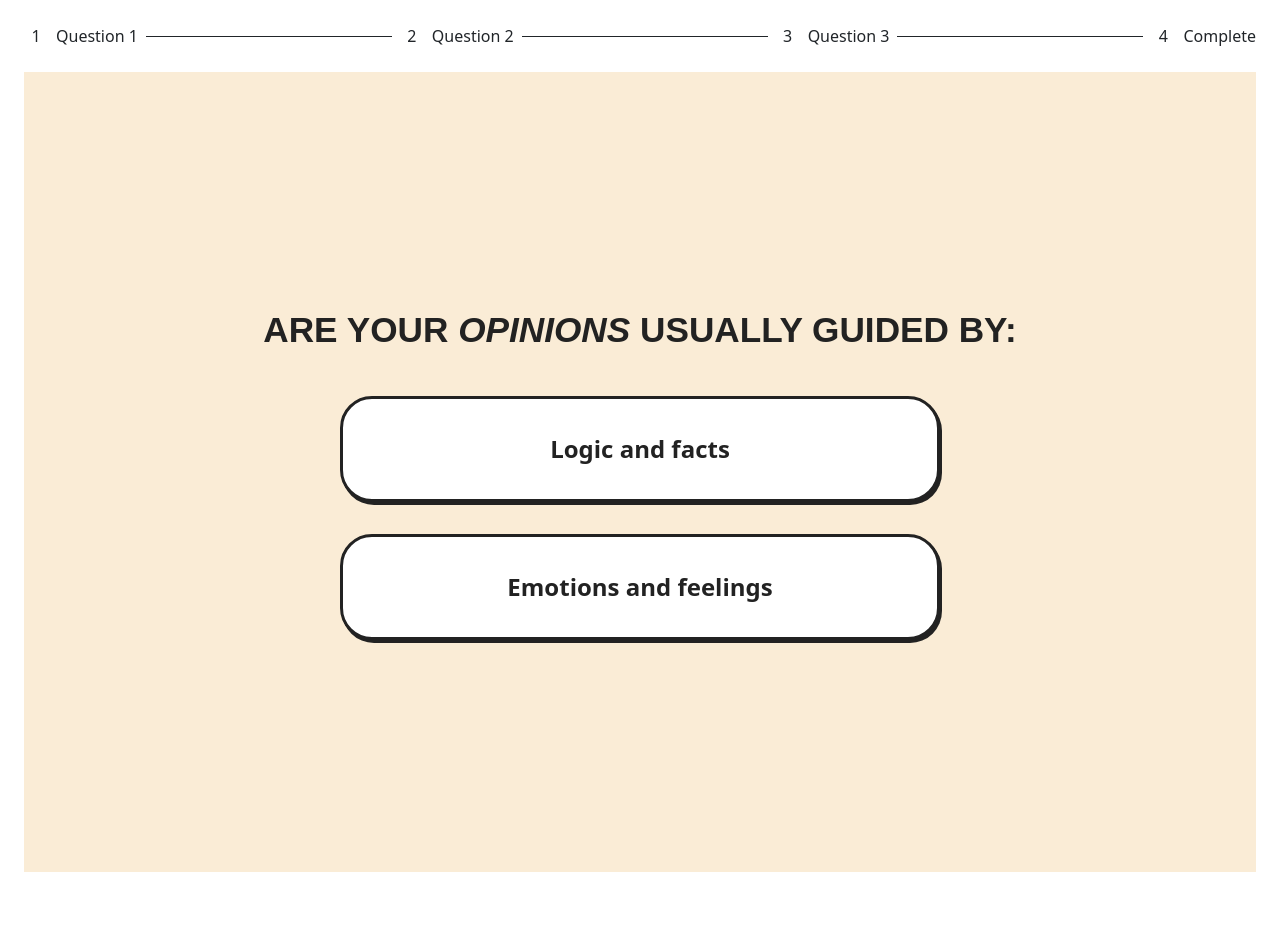
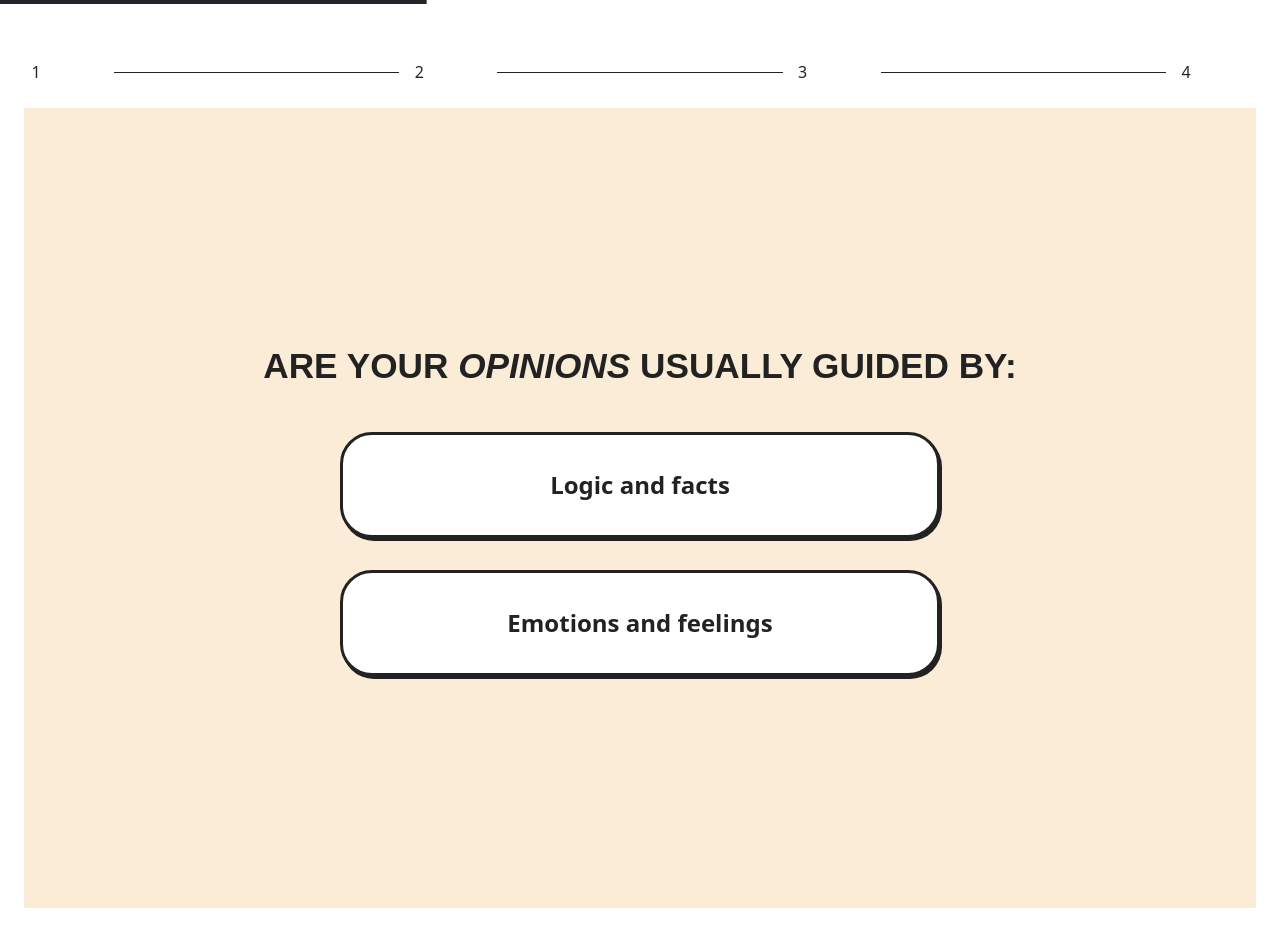
Before and after one commit to 2Cerises/MultipleChoicesQuestions, an Angular app: page / in a window 1280 px wide. Before the commit the page ends 896 px from the top, so only its background shows below. Built offline with nearby package versions, Linux system fonts and the light colour scheme.

Commit message:
add progress bar and try to delete the header stepper but no dice

```diff
--- a/src/app/multiquestions/multiquestions.component.html
+++ b/src/app/multiquestions/multiquestions.component.html
@@ -1,6 +1,13 @@
-<mat-horizontal-stepper #stepper [linear]="true">
+<mat-progress-bar
+  mode="determinate"
+  [value]="(stepper.selectedIndex + 1) / questions.length * 100"
+  style="margin-bottom: 32px;"
+></mat-progress-bar>
+
+<div class="stepper-wrapper">
+  <mat-horizontal-stepper #stepper [linear]="true" class="no-labels-stepper">
     <mat-step *ngFor="let q of questions; let i = index" [stepControl]="formGroups[i]">
-    <ng-template matStepLabel>Question {{ i + 1 }}</ng-template>
+      <ng-template matStepLabel></ng-template>
       <div>
         <app-question [id]="q.id" [control]="getFormControl(i)" (answered)="stepper.next()"></app-question>
         <div class="step-controls">
@@ -9,7 +16,7 @@
       </div>
     </mat-step>
     <mat-step>
-    <ng-template matStepLabel>Complete</ng-template>
+      <ng-template matStepLabel></ng-template>
       <div class="completion-message">
         <h3>All questions answered!</h3>
         <button mat-button color="primary" type="button" (click)="onSubmit()">Submit</button>
@@ -17,3 +24,4 @@
       </div>
     </mat-step>
   </mat-horizontal-stepper>
+</div>
--- a/src/app/multiquestions/multiquestions.component.ts
+++ b/src/app/multiquestions/multiquestions.component.ts
@@ -4,11 +4,13 @@ import { CommonModule } from '@angular/common';
 import { QuestionComponent } from '../question/question.component';
 import { MatStepperModule } from '@angular/material/stepper';
 import { MatButtonModule } from '@angular/material/button';
+import { MatProgressBarModule } from '@angular/material/progress-bar';
+
 
 @Component({
   selector: 'app-multiquestions',
   standalone: true,
-  imports: [ReactiveFormsModule, CommonModule, QuestionComponent, MatStepperModule, MatButtonModule],
+  imports: [ReactiveFormsModule, CommonModule, QuestionComponent, MatStepperModule, MatButtonModule,MatProgressBarModule],
   templateUrl: './multiquestions.component.html',
   styleUrl: './multiquestions.component.css'
 })
```
Lines whose indentation alone changed are shown as unchanged.
